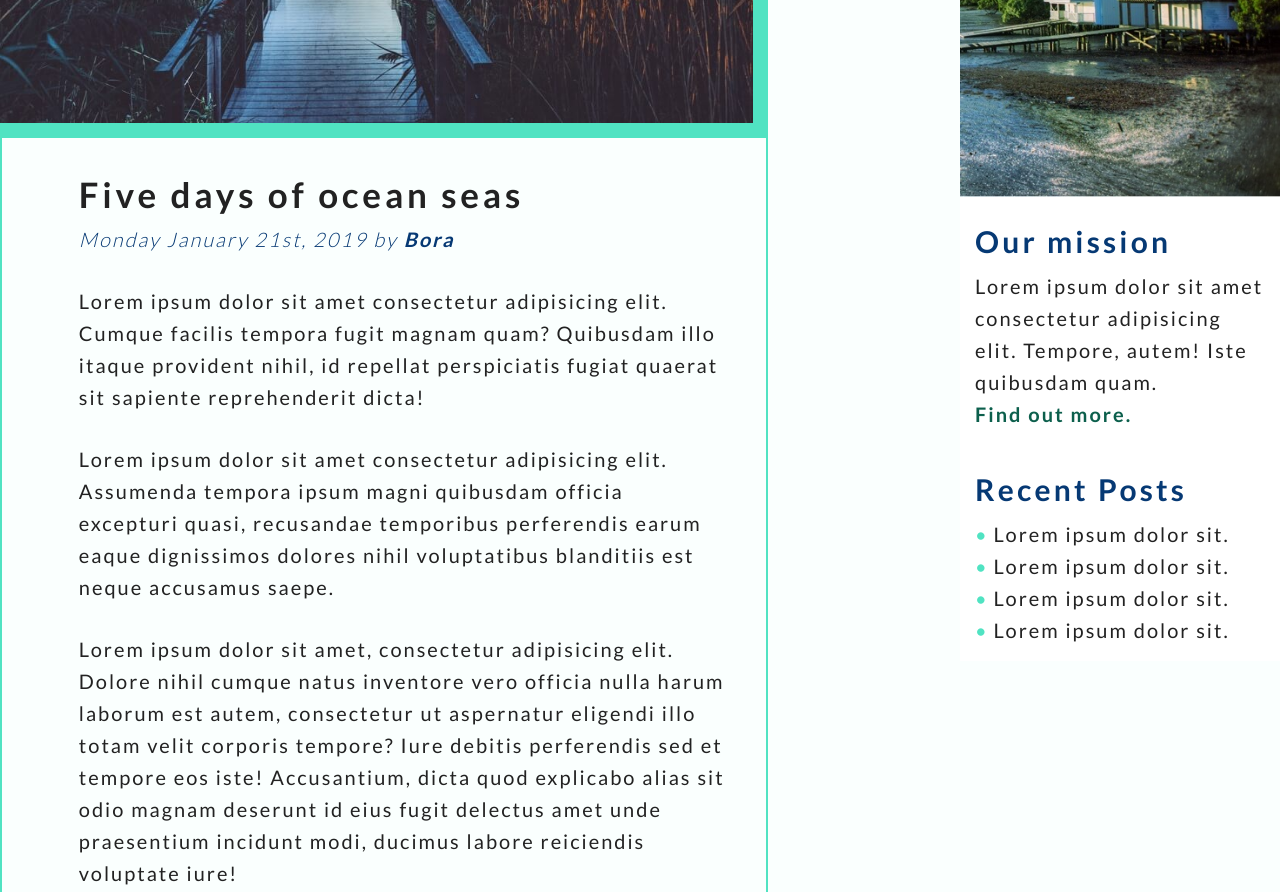
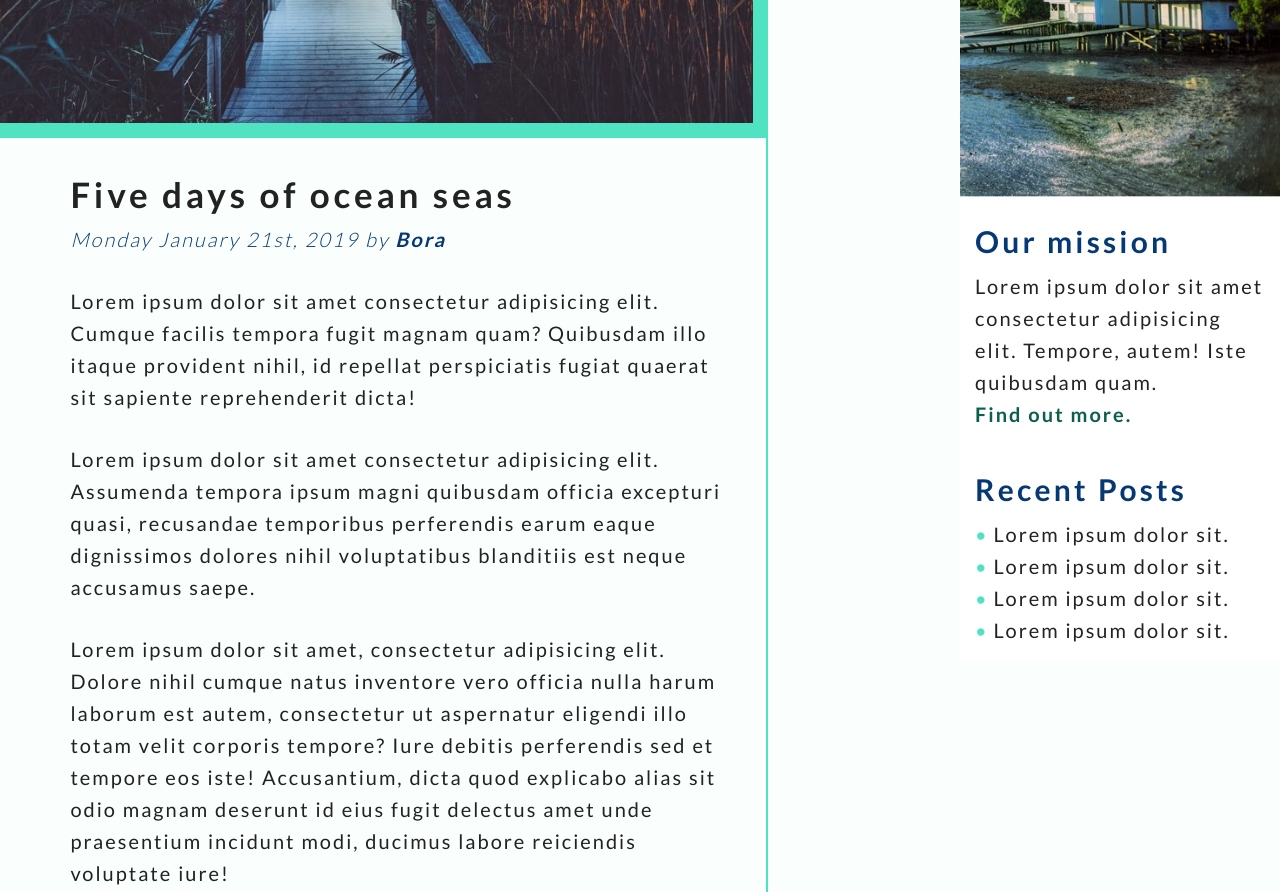
Before and after one commit to connietee22/beachDaysConversion, a plain HTML site: page blog.html in a window 1280 px wide. Shown: the part 1040-1932 px from the top of the page. Drawn offline with Linux system fonts and the light colour scheme.

Commit message:
adjusted padding of main section in BLOG | removed left border from article

```diff
--- a/styles/scss/_blog.scss
+++ b/styles/scss/_blog.scss
@@ -79,12 +79,12 @@ aside {
 }
 
 .blog-article-text {
+    border: 2px solid $green-cyan;
     border-left-style: none;
-    border: 2px solid $green-cyan;
 }
 
 .blog-article-text {
-    padding: 40px 40px 40px 10%;
+    padding: 40px 40px 40px calc(5% + 2.5vw);
 }
 
 .comments {
```
Also changed, not shown: styles/style.css.
